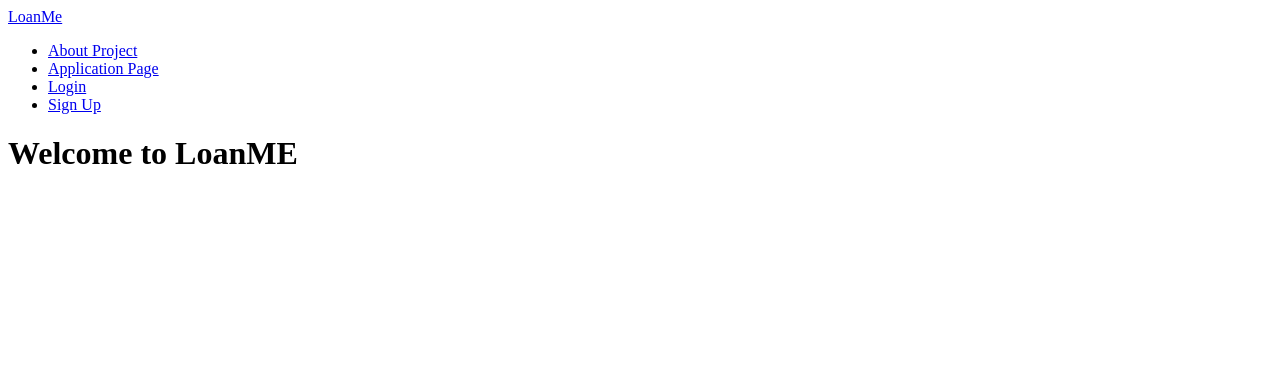
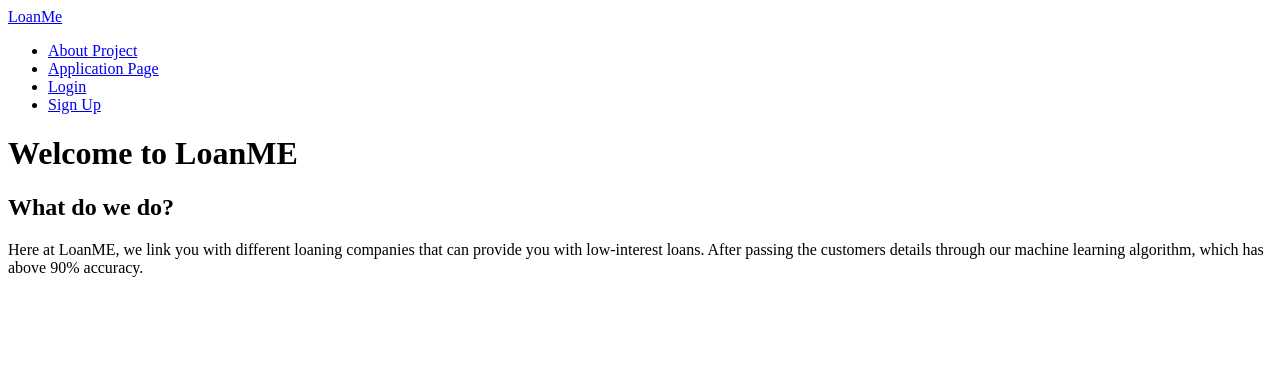
Before and after one commit to dev-tyta/LoanMe, a Flask app: page /about in a window 1280 px wide. Shown: the top 374 px of the page. Run offline with Flask 2, Linux system fonts and the light colour scheme; parts of the project's set-up code (start-up, migrations or seed data) failed here and were passed over.

Commit message:
Mehn. I dey tired but I dont wanna be a mechanic.

```diff
--- a/Deployment/templates/about.html
+++ b/Deployment/templates/about.html
@@ -20,7 +20,12 @@
         </div>
     </nav>
 
-<h1>Welcome to LoanME</h1>
+    <h1>Welcome to LoanME</h1>
 
+    <h2>What do we do?</h2>
+        <p>Here at LoanME, we link you with different loaning companies that can provide you with low-interest loans.
+        After passing the customers details through our machine learning algorithm, which has above 90% accuracy.
+
+        </p>
 </body>
 </html>
```
